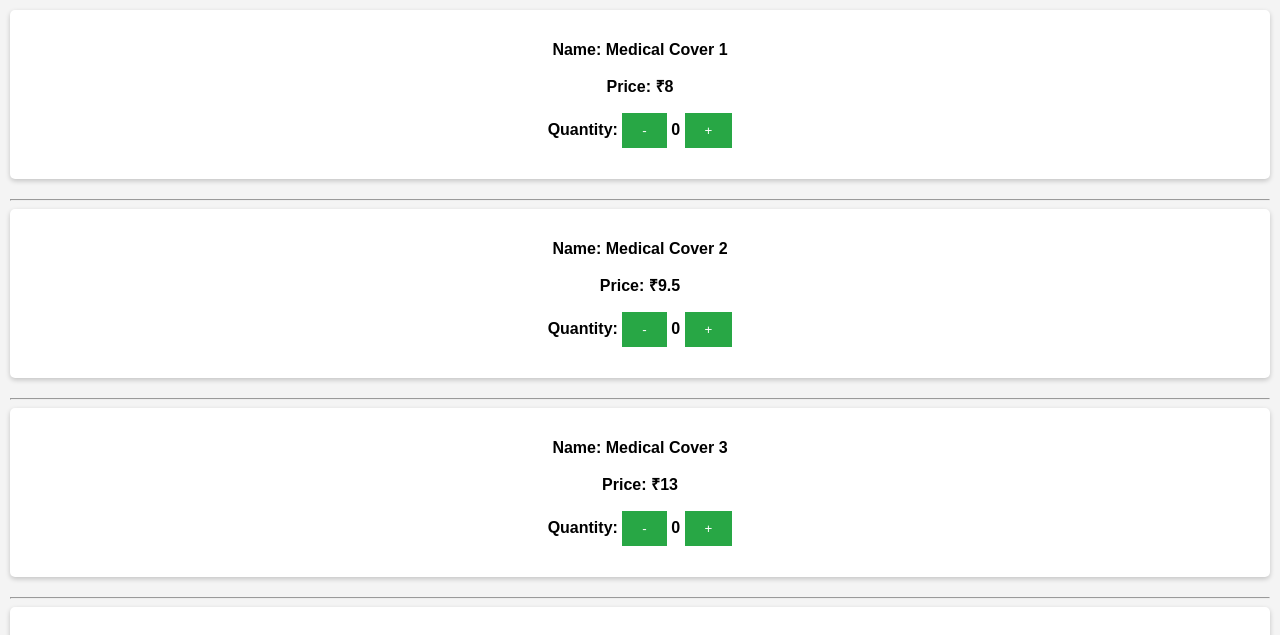
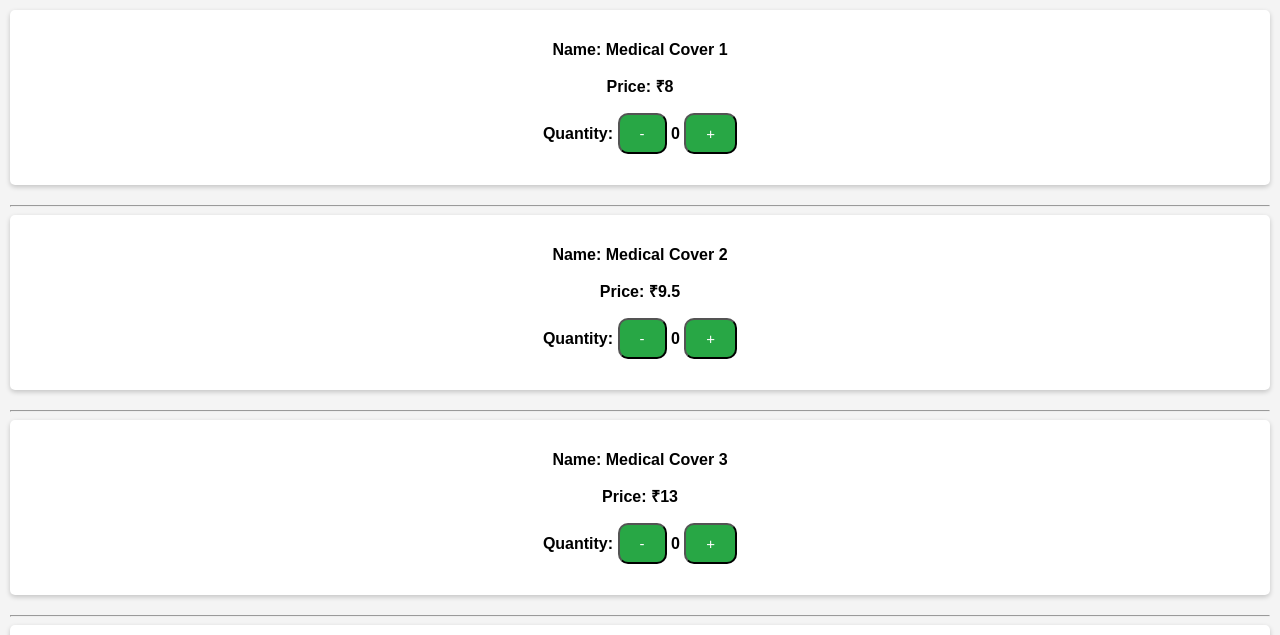
Before and after one commit to CobraGamingSj/Pavu-Website, a plain HTML site: page durga.html in a window 1280 px wide. Shown: the part 138-773 px from the top of the page. Drawn offline with Linux system fonts and the light colour scheme.

Commit message:
Update Buttons

```diff
--- a/styles.css
+++ b/styles.css
@@ -24,12 +24,29 @@ button {
     background-color: #28a745;
     color: white;
     padding: 10px 20px;
-    border: none;
+    border: 5px 0 black;
+    border-radius: 10px;
     cursor: pointer;
+    transition: all 0.3s ease;
+    animation: gradientShift 10s linear infinite;
+    font-size: 15px;
+}
+
+@keyframes gradientShift {
+  0% { background-position: 100% 50%; }
+  50% { background-position: 0% 50%; }
+  100% { background-position: 100% 50%; }
 }
 
 button:hover {
-    background-color: #218838;
+    background-image: linear-gradient(45deg, lime, green, cyan);
+    color: black;
+    padding: 10px 20px;
+    border: 4px 0 black;
+    border-radius: 15px;
+    cursor: pointer;
+    transition: 0.25s;
+    font-size: 20px;
 }
 
 .container {
```
